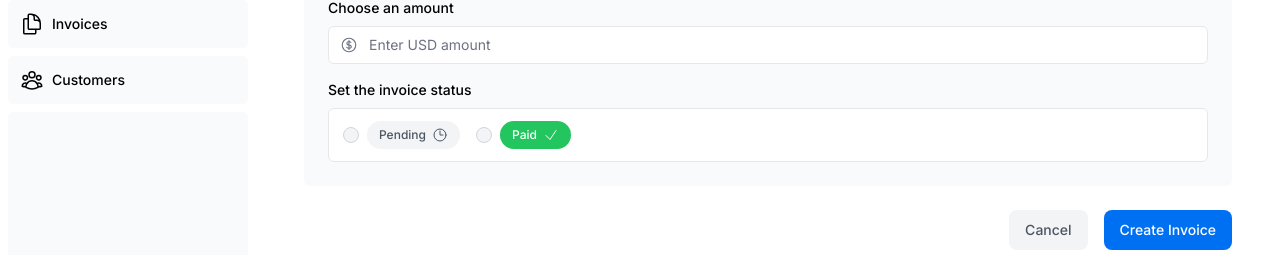
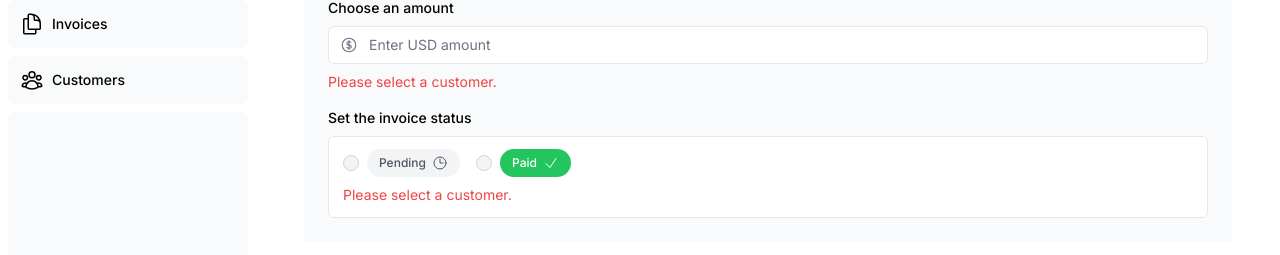
Before and after one commit to SuzyKenne/nextjs-dashboard, a Next.js app: page /dashboard/invoices/create in a window 1280 px wide. Both pictures are taken after typing "5" into the empty fields and a click on the button "Create Invoice". Shown: the part 240-495 px from the top of the page. Built offline with nearby package versions, Linux system fonts and the light colour scheme; no server answers; the database is empty; a web font is replaced by a local one.

Commit message:
added error handling on all input field

```diff
--- a/app/ui/invoices/create-form.tsx
+++ b/app/ui/invoices/create-form.tsx
@@ -70,6 +70,14 @@
               <CurrencyDollarIcon className="pointer-events-none absolute left-3 top-1/2 h-[18px] w-[18px] -translate-y-1/2 text-gray-500 peer-focus:text-gray-900" />
             </div>
           </div>
+          <div id="customer-error" aria-live="polite" aria-atomic="true">
+            {state.errors?.customerId &&
+              state.errors.customerId.map((error: string) => (
+                <p className="mt-2 text-sm text-red-500" key={error}>
+                  {error}
+                </p>
+              ))}
+          </div>
         </div>
 
         {/* Invoice Status */}
@@ -110,6 +118,14 @@
                 </label>
               </div>
             </div>
+            <div id="customer-error" aria-live="polite" aria-atomic="true">
+              {state.errors?.customerId &&
+                state.errors.customerId.map((error: string) => (
+                  <p className="mt-2 text-sm text-red-500" key={error}>
+                    {error}
+                  </p>
+                ))}
+            </div>
           </div>
         </fieldset>
       </div>
```
